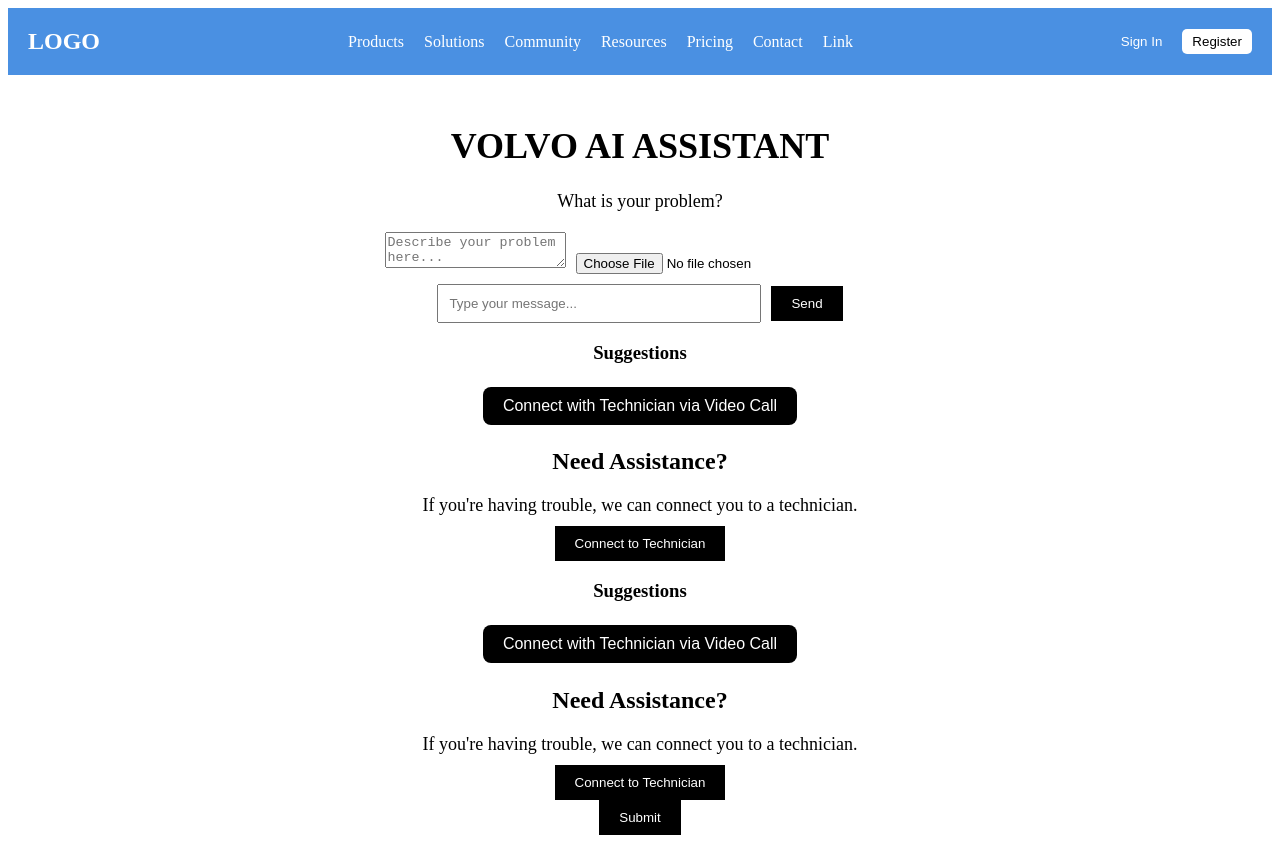
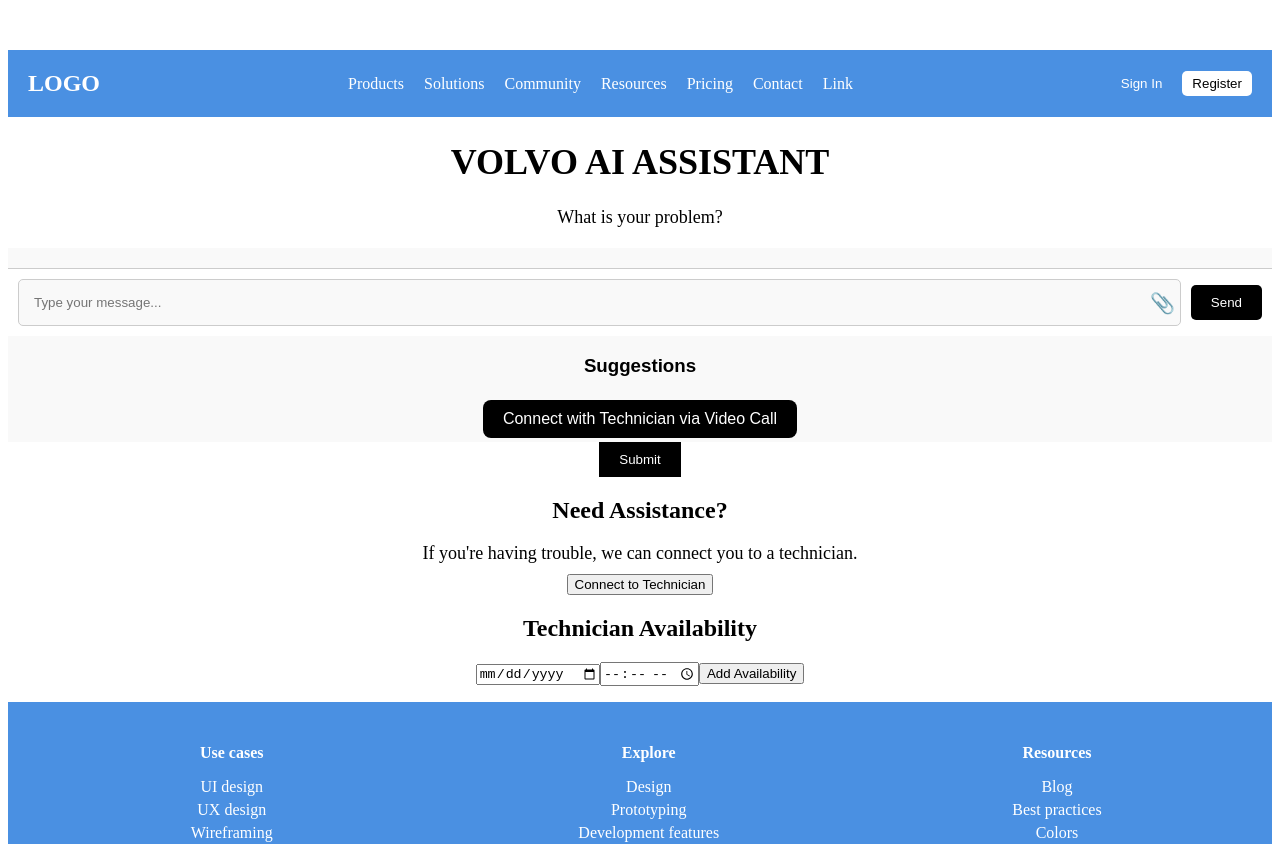
Before and after one commit to kmsaryan/interface-project-1, a React (Create React App) app: page /home in a window 1280 px wide. Shown: the top 844 px of the page. Built offline with nearby package versions, Linux system fonts and the light colour scheme.

Commit message:
Update dependencies, add routing, and implement new pages for Login, Technician, and Chat; enhance TechnicianSchedule component with error handling.

```diff
--- a/package.json
+++ b/package.json
@@ -21,8 +21,9 @@
   "author": "Your Name",
   "license": "MIT",
   "dependencies": {
-    "react": "^17.0.2",
-    "react-dom": "^17.0.2",
+    "react": "^18.3.1",
+    "react-dom": "^18.3.1",
+    "react-router-dom": "^7.4.1",
     "react-scripts": "^5.0.1"
   },
   "devDependencies": {
--- a/src/App.jsx
+++ b/src/App.jsx
@@ -1,16 +1,20 @@
-//App.jsx is the main file that renders the Home component. It is the root component of the application and contains all the other components. The App component is a simple container component that renders the Home component.
-
 import React from "react";
+import { BrowserRouter as Router, Routes, Route } from "react-router-dom";
+import LoginPage from "./pages/LoginPage";
 import Home from "./pages/Home";
+import TechnicianPage from "./pages/TechnicianPage";
 import "./styles/App.css";
 import Header from "./components/Header";
 
 function App() {
   return (
-    <div className="App">
-      <Header />
-      <Home />
-    </div>
+    <Router>
+      <Routes>
+        <Route path="/" element={<LoginPage />} /> {/* Login Page */}
+        <Route path="/home" element={<Home />} /> {/* Customer Home Page */}
+        <Route path="/technician" element={<TechnicianPage />} /> {/* Technician Page */}
+      </Routes>
+    </Router>
   );
 }
 
--- a/src/components/ChatInterface.jsx
+++ b/src/components/ChatInterface.jsx
@@ -2,12 +2,12 @@
 import React, { useState, useEffect } from "react";
 import Suggestions from "./Suggestions";
 import VideoCallButton from "./VideoCallButton";
-import TechnicianConnect from "./TechnicianConnect";
 import "../styles/ChatInterface.css";
 
 export default function ChatInterface() {
   const [messages, setMessages] = useState([]);
   const [input, setInput] = useState("");
+  const [file, setFile] = useState(null); // State for file attachments
   const [error, setError] = useState("");
   const [suggestions, setSuggestions] = useState([]);
 
@@ -25,13 +25,15 @@
   }, [input]);
 
   const handleSendMessage = () => {
-    if (input.trim() === "") {
-      setError("Please enter a message.");
+    if (input.trim() === "" && !file) {
+      setError("Please enter a message or attach a file.");
       return;
     }
 
-    setMessages([...messages, { text: input, sender: "user" }]);
+    // Add the message to the chat
+    setMessages([...messages, { text: input, file, sender: "user" }]);
     setInput("");
+    setFile(null); // Clear the file input
     setError("");
 
     // Simulate a response from the assistant
@@ -52,22 +54,39 @@
         {messages.map((msg, index) => (
           <div key={index} className={`message ${msg.sender}`}>
             {msg.text}
+            {msg.file && (
+              <div className="attachment">
+                <img src={URL.createObjectURL(msg.file)} alt="Attachment" />
+              </div>
+            )}
           </div>
         ))}
       </div>
       <div className="input-area">
+        <div className="input-wrapper">
           <input
             type="text"
             value={input}
             onChange={(e) => setInput(e.target.value)}
             placeholder="Type your message..."
           />
-        <button onClick={handleSendMessage}>Send</button>
+          <label className="attachment-icon">
+            <input
+              type="file"
+              accept="image/*"
+              onChange={(e) => setFile(e.target.files[0])}
+              style={{ display: "none" }}
+            />
+            📎
+          </label>
+        </div>
+        <button className="send-button" onClick={handleSendMessage}>
+          Send
+        </button>
         {error && <div className="error">{error}</div>}
       </div>
       <Suggestions suggestions={suggestions} onSelectSuggestion={onSelectSuggestion} />
-      <VideoCallButton onClick={() => setIsConnecting(true)} />
-      <TechnicianConnect />
+      <VideoCallButton />
     </div>
   );
 }
--- a/src/components/TechnicianSchedule.jsx
+++ b/src/components/TechnicianSchedule.jsx
@@ -2,6 +2,11 @@
 import React from "react";
 
 export default function TechnicianSchedule({ schedule, addAvailability }) {
+  if (!schedule) {
+    console.error("The 'schedule' prop is undefined.");
+    return null;
+  }
+
   return (
     <div className="technician-schedule">
       <h2>Technician Availability</h2>
--- a/src/pages/Home.jsx
+++ b/src/pages/Home.jsx
@@ -1,23 +1,22 @@
 //Home.jsx
 //Home.jsx is a functional component that represents the home page of the application. It contains the main content of the application, including the ChatInterface, Suggestions, VideoCallButton, and TechnicianConnect components. The Home component is a simple container component that renders the child components in a specific layout.
 import React, { useState } from "react";
+import { useNavigate } from "react-router-dom";
 import ChatInterface from "../components/ChatInterface";
-import Suggestions from "../components/Suggestions";
-import VideoCallButton from "../components/VideoCallButton";
 import TechnicianConnect from "../components/TechnicianConnect";
 import TechnicianSchedule from "../components/TechnicianSchedule";
 import Header from "../components/Header";
 import Footer from "../components/Footer";
 import "../styles/Home.css";
 
-export default function Home({ onSubmitIssue }) {
-  const [problem, setProblem] = useState("");
-  const [image, setImage] = useState(null);
+export default function Home({ onSubmitIssue = () => {} }) {
   const [technicianSchedule, setTechnicianSchedule] = useState([]);
+  const navigate = useNavigate();
 
   const handleSubmit = (e) => {
     e.preventDefault();
-    onSubmitIssue({ problem, image });
+    // Redirect to the chat page
+    navigate("/chat");
   };
 
   const addAvailability = (date, time) => {
@@ -26,26 +25,15 @@
 
   return (
     <div className="home">
+      <Header />
       <main className="main-content">
         <h1>VOLVO AI ASSISTANT</h1>
         <p>What is your problem?</p>
         <form className="assistant-form" onSubmit={handleSubmit}>
-          <textarea
-            placeholder="Describe your problem here..."
-            value={problem}
-            onChange={(e) => setProblem(e.target.value)}
-          />
-          <input
-            type="file"
-            accept="image/*"
-            onChange={(e) => setImage(e.target.files[0])}
-          />
           <ChatInterface />
-          <Suggestions />
-          <VideoCallButton />
-          <TechnicianConnect technicianSchedule={technicianSchedule} />
           <button type="submit">Submit</button>
         </form>
+        <TechnicianConnect technicianSchedule={technicianSchedule} />
         <TechnicianSchedule
           schedule={technicianSchedule}
           addAvailability={addAvailability}
--- /dev/null
+++ b/src/pages/LoginPage.jsx
@@ -0,0 +1,32 @@
+//loginPage.jsx
+import React from "react";
+import { useNavigate } from "react-router-dom";
+import Header from "../components/Header";
+import "../styles/LoginPage.css";
+
+export default function LoginPage() {
+  const navigate = useNavigate();
+
+  const handleCustomerLogin = () => {
+    navigate("/home"); // Redirect to the Home page (Customer)
+  };
+
+  const handleTechnicianLogin = () => {
+    navigate("/technician"); // Redirect to the Technician page
+  };
+
+  return (
+    <div className="login-page">
+      <Header />
+      <h1>Welcome to Volvo AI Assistant</h1>
+      <div className="login-options">
+        <button className="login-button" onClick={handleCustomerLogin}>
+          Customer
+        </button>
+        <button className="login-button" onClick={handleTechnicianLogin}>
+          Technician
+        </button>
+      </div>
+    </div>
+  );
+}
--- /dev/null
+++ b/src/pages/TechnicianPage.jsx
@@ -0,0 +1,22 @@
+//TechnicianPage.jsx
+import React from "react";
+import TechnicianSchedule from "../components/TechnicianSchedule";
+import "../styles/TechnicianPage.css";
+import "../styles/Header.css";
+import "../components/VideoCallButton";
+import Header from "../components/Header";
+import Footer from "../components/Footer";
+
+export default function TechnicianPage() {
+  return (
+    <div className="technician-page">
+        <Header />
+      <h1>Technician Dashboard</h1>
+      <div className="technician-actions">
+        <button className="video-call-button">Attend Video Call</button>
+        <button className="live-chat-button">Answer Live Chat</button>
+      </div>
+      <TechnicianSchedule />
+    </div>
+  );
+}
--- a/src/styles/ChatInterface.css
+++ b/src/styles/ChatInterface.css
@@ -130,3 +130,100 @@
 .text-strong {
     font-weight: bold;
 }
+
+.chat-interface {
+    display: flex;
+    flex-direction: column;
+    height: 100%;
+    background-color: #f9f9f9;
+    font-family: Arial, sans-serif;
+}
+
+.messages {
+    flex: 1;
+    overflow-y: auto;
+    padding: 10px;
+}
+
+.message {
+    margin-bottom: 10px;
+    padding: 10px;
+    border-radius: 5px;
+}
+
+.message.user {
+    background-color: #d1e7dd;
+    text-align: right;
+}
+
+.message.assistant {
+    background-color: #f8d7da;
+    text-align: left;
+}
+
+.attachment {
+    margin-top: 5px;
+}
+
+.attachment img {
+    max-width: 200px;
+    max-height: 200px;
+    border-radius: 5px;
+}
+
+.input-area {
+    display: flex;
+    align-items: center;
+    padding: 10px;
+    background-color: #ffffff;
+    border-top: 1px solid #ccc;
+}
+
+.input-wrapper {
+    display: flex;
+    align-items: center;
+    flex: 1;
+    border: 1px solid #ccc;
+    border-radius: 5px;
+    padding: 5px;
+    background-color: #f9f9f9;
+}
+
+.input-wrapper input[type="text"] {
+    flex: 1;
+    border: none;
+    outline: none;
+    padding: 10px;
+    background-color: transparent;
+}
+
+.attachment-icon {
+    cursor: pointer;
+    font-size: 20px;
+    margin-left: 10px;
+    color: #4a90e2;
+}
+
+.attachment-icon:hover {
+    color: #357ab8;
+}
+
+.send-button {
+    margin-left: 10px;
+    padding: 10px 20px;
+    background-color: #4a90e2;
+    color: white;
+    border: none;
+    border-radius: 5px;
+    cursor: pointer;
+    transition: background-color 0.3s;
+}
+
+.send-button:hover {
+    background-color: #357ab8;
+}
+
+.error {
+    color: red;
+    margin-top: 5px;
+}
--- /dev/null
+++ b/src/styles/LoginPage.css
@@ -0,0 +1,35 @@
+.login-page {
+  text-align: center;
+  padding: 20px;
+  font-family: Arial, sans-serif;
+  background-color: #f9f9f9;
+  height: 100vh;
+}
+
+.login-page h1 {
+  font-size: 28px;
+  margin-bottom: 20px;
+  color: #333;
+}
+
+.login-options {
+  display: flex;
+  justify-content: center;
+  gap: 20px;
+  margin-top: 20px;
+}
+
+.login-button {
+  padding: 15px 30px;
+  font-size: 16px;
+  background-color: #4a90e2;
+  color: white;
+  border: none;
+  border-radius: 5px;
+  cursor: pointer;
+  transition: background-color 0.3s;
+}
+
+.login-button:hover {
+  background-color: #357ab8;
+}
--- /dev/null
+++ b/src/styles/TechnicianPage.css
@@ -0,0 +1,40 @@
+.technician-page {
+  padding: 20px;
+  text-align: center;
+  font-family: Arial, sans-serif;
+  background-color: #f9f9f9;
+  height: 100vh;
+}
+
+.technician-page h1 {
+  font-size: 24px;
+  margin-bottom: 20px;
+  color: #333;
+}
+
+.technician-actions {
+  margin-bottom: 20px;
+}
+
+.video-call-button,
+.live-chat-button {
+  padding: 10px 20px;
+  margin: 10px;
+  background-color: #4a90e2;
+  color: white;
+  border: none;
+  border-radius: 5px;
+  cursor: pointer;
+  transition: background-color 0.3s;
+}
+
+.video-call-button:hover,
+.live-chat-button:hover {
+  background-color: #357ab8;
+}
+
+.video-call-button:disabled,
+.live-chat-button:disabled {
+  background-color: #ccc;
+  cursor: not-allowed;
+}
```
Also changed, not shown: src/pages/ChatPage.jsx (added, +35 -0 lines), src/styles/ChatPage.css (added, +45 -0 lines), 1 other file (tests, documents, lock files or other folders). Lines whose indentation alone changed are shown as unchanged.
